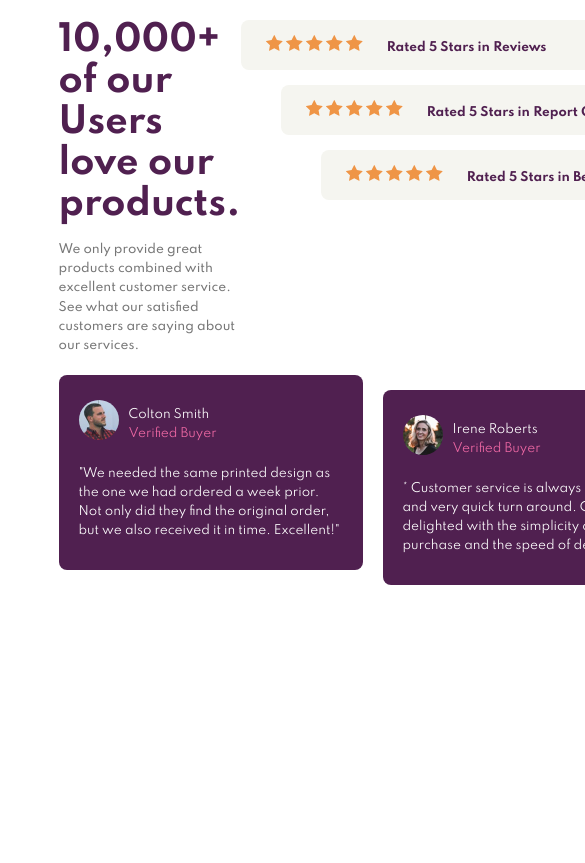
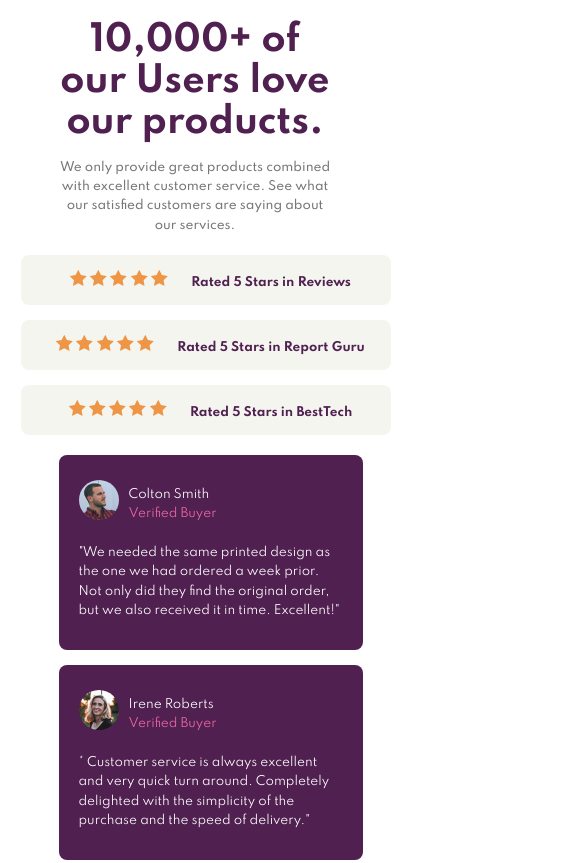
Before and after one commit to halaibrahim867/Social-proof-section, a plain HTML site: page index.html in a window 390 px wide. Shown: the top 863 px of the page, 585 px wide, since content can reach past the window. Drawn offline with Linux system fonts and the light colour scheme.

Commit message:
add responsive

```diff
--- a/css/style.css
+++ b/css/style.css
@@ -52,6 +52,22 @@ body{
     margin-right: 20px;
     margin-left: 10px;
 }
+@media (max-width:767px){
+    .header_rate  {
+        display: block;
+        text-align: center;
+    }
+    .header_rate .header p{
+        margin-bottom: 20px;
+    }
+    .header_rate .rate{
+       margin-left: -38px;
+    }
+    .header_rate .rate  div:nth-child(2),
+    .header_rate .rate div:last-child{
+       margin-left: 0px;
+    }
+}
 .buyer{
     display: grid;
     grid-template-columns: repeat(3, 1fr);
@@ -93,3 +109,9 @@ body{
 .buyer div p:last-of-type{
     margin-top:20px ;
 }
+
+@media (max-width:767px){
+    .buyer {
+        display: block;
+    }
+}
```
